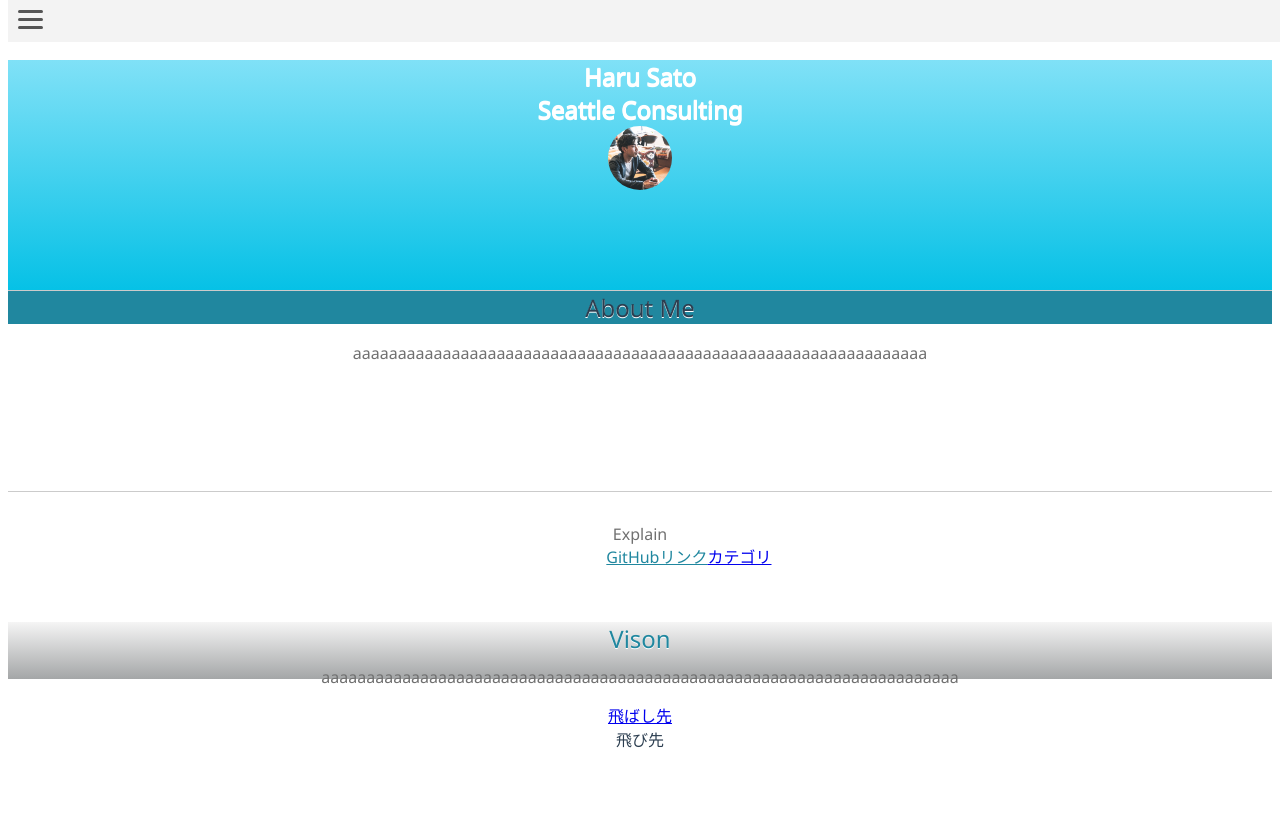
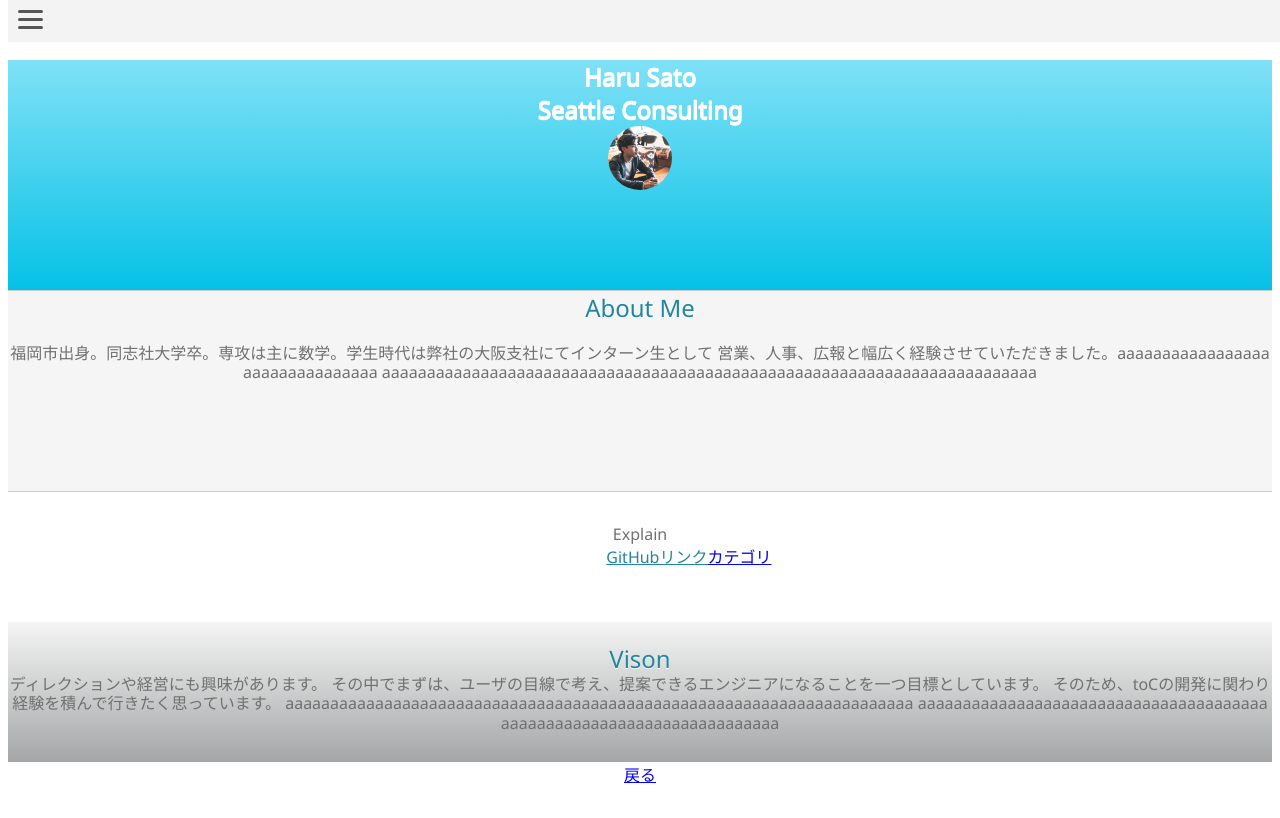
Before and after one commit to haru-sato/haru, a Vue app: page / in a window 1280 px wide. Built offline with nearby package versions, Linux system fonts and the light colour scheme.

Commit message:
【ポートフォリオ実装】20200414

```diff
--- a/package.json
+++ b/package.json
@@ -53,6 +53,7 @@
     "pre-commit": "^1.2.2",
     "stylelint": "^13.3.0",
     "stylelint-config-standard": "^20.0.0",
+    "vue-smooth-scroll": "^1.0.13",
     "vue-template-compiler": "^2.6.11"
   },
   "eslintConfig": {
--- a/src/App.vue
+++ b/src/App.vue
@@ -6,21 +6,16 @@
     <Skill />
     <Vison />
     <Footer />
-    <Menu />
   </div>
 </template>
 
 <script>
-/*import smoothScroll from 'vue-smoothscroll'*/
-/*Vue.use(smoothScroll)*/
-
 import Header from './components/Header.vue'
 import Main from './components/Main.vue'
 import About from './components/About.vue'
 import Skill from './components/Skill.vue'
 import Vison from './components/Vison.vue'
 import Footer from './components/Footer.vue'
-import Menu from './components/Menu.vue'
 
 export default {
   name: 'App',
@@ -30,8 +25,7 @@ export default {
     About,
     Skill,
     Vison,
-    Footer,
-    Menu
+    Footer
   }
 }
 </script>
--- a/src/components/About.vue
+++ b/src/components/About.vue
@@ -4,7 +4,9 @@
       About Me
     </div>
     <div id="aboutExplain">
-      aaaaaaaaaaaaaaaaaaaaaaaaaaaaaaaaaaaaaaaaaaaaaaaaaaaaaaaaaaaaaaaa
+      福岡市出身。同志社大学卒。専攻は主に数学。学生時代は弊社の大阪支社にてインターン生として
+      営業、人事、広報と幅広く経験させていただきました。aaaaaaaaaaaaaaaaaaaaaaaaaaaaaaaa
+      aaaaaaaaaaaaaaaaaaaaaaaaaaaaaaaaaaaaaaaaaaaaaaaaaaaaaaaaaaaaaaaaaaaaaaaaa
     </div>
   </div>
 </template>
@@ -22,13 +24,13 @@
 @import url('https://fonts.googleapis.com/css?family=Noto+Sans|Noto+Sans+JP&display=swap');
 
 #aboutSection {
-  background: white;
+  background: #f5f5f5;
   width: 100%;
   height: auto;
 }
 
 #aboutTitle {
-  background: #20879f;
+  color: #20879f;
   font-family: 'Noto Sans JP', sans-serif;
   font-family: 'Noto Sans', sans-serif;
   font-size: 18pt;
--- a/src/components/Footer.vue
+++ b/src/components/Footer.vue
@@ -1,14 +1,11 @@
 <template>
   <div id="footerSection">
+    <a
+      href="#app"
+      @click="clickSmoothScroll()"
+    >戻る</a>
     <div id="footerCopyright">
       コピーライト
-    </div>
-    <a
-      href="#"
-      @click="clickSmoothScroll()"
-    >飛ばし先</a>
-    <div id="hoge">
-      飛び先
     </div>
   </div>
 </template>
@@ -19,7 +16,7 @@ export default {
     clickSmoothScroll(){
       event.preventDefault()
       this.$SmoothScroll(
-        document.querySelector('#hoge'),
+        document.querySelector('#app'),
         400,
         null,
         null,
--- a/src/components/Header.vue
+++ b/src/components/Header.vue
@@ -16,19 +16,22 @@
         for="nav-input"
       />
       <div id="nav-content">
-        ここに中身を入れる
+        <Menu />
       </div>
     </div>
   </div>
 </template>
 
 <script>
+  import Menu from "../components/Menu.vue"
+
   export default {
     name : 'Header' ,
-    props:{
-    msg: String
+    components: {
+    Menu,
     }
   }
+
 
 </script>
 
--- a/src/components/Menu.vue
+++ b/src/components/Menu.vue
@@ -1,3 +1,75 @@
 <template>
-  <div id="drawerSection" />
+  <div id="drawerSection">
+    <span
+      id="drawerButton"
+      class="css-bar"
+    ><img src="#"></span>
+    <ul id="drawerMenuSection">
+      <li
+        id="drawerMenuItem"
+        style="list-style: disc;"
+      >
+        <a
+          id="drawerMenuItemLink"
+          href="#"
+        >Home</a>
+      </li>
+      <li id="drawerMenuItem">
+        <a
+          id="drawerMenuItemLink"
+          href="#"
+        >About Me</a>
+      </li>
+      <li id="drawerMenuItem">
+        <a
+          id="drawerMenuItemLink"
+          href="#"
+        >Skill Sets</a>
+      </li>
+      <li id="drawerMenuItem">
+        <a
+          id="drawerMenuItemLink"
+          href="#"
+        >Vision</a>
+      </li>
+    </ul>
+  </div>
 </template>
+
+<script>
+  export default {
+    name : 'Menu' ,
+    props:{
+    msg: String
+    }
+  }
+</script>
+
+<style scoped>
+@import url('https://fonts.googleapis.com/css?family=Noto+Sans|Noto+Sans+JP&display=swap');
+
+#drawerSection {
+  background: #f3f3f3;
+  width: 100%;
+  height: auto;
+}
+
+#drawerMenuSection {
+  background: #fff;
+  width: 100%;
+  height: auto;
+}
+
+#drawerMenuItem {
+  background: #fff;
+  width: 100%;
+  height: 50px;
+}
+
+#drawerMenuItemLink {
+  background: #707070;
+  font-family: 'Noto Sans JP', sans-serif;
+  font-family: 'Noto Sans', sans-serif;
+}
+
+</style>
--- a/src/components/Vison.vue
+++ b/src/components/Vison.vue
@@ -4,7 +4,11 @@
       Vison
     </div>
     <div id="visonExplain">
-      aaaaaaaaaaaaaaaaaaaaaaaaaaaaaaaaaaaaaaaaaaaaaaaaaaaaaaaaaaaaaaaaaaaaaaa
+      ディレクションや経営にも興味があります。
+      その中でまずは、ユーザの目線で考え、提案できるエンジニアになることを一つ目標としています。
+      そのため、toCの開発に関わり経験を積んで行きたく思っています。
+      aaaaaaaaaaaaaaaaaaaaaaaaaaaaaaaaaaaaaaaaaaaaaaaaaaaaaaaaaaaaaaaaaaaaaa
+      aaaaaaaaaaaaaaaaaaaaaaaaaaaaaaaaaaaaaaaaaaaaaaaaaaaaaaaaaaaaaaaaaaaaaa
     </div>
   </div>
 </template>
@@ -24,8 +28,9 @@
 #visonSection {
   background: linear-gradient(180deg, #f5f5f5, #a4a6a7);
   width: 100%;
-  height: auto;
+  height: 100px;
   text-align: center;
+  padding: 20px 0;
 }
 
 #visonTitle {
@@ -34,6 +39,7 @@
   font-family: 'Noto Sans', sans-serif;
   font-size: 18pt;
   text-shadow: 0 1px 0 rgba(255, 255, 255, 1);
+  margin-top: 0%;
 }
 
 #visonExplain {
@@ -41,9 +47,9 @@
   font-family: 'Noto Sans JP', sans-serif;
   font-family: 'Noto Sans', sans-serif;
   font-size: 12pt;
+  margin-top: 0;
   word-break: break-all;
-  line-height: 0.25em;
-  margin-top: 20px;
+  line-height: 1.2;
 }
 
 </style>
```
Also changed, not shown: 1 other file (tests, documents, lock files or other folders).
